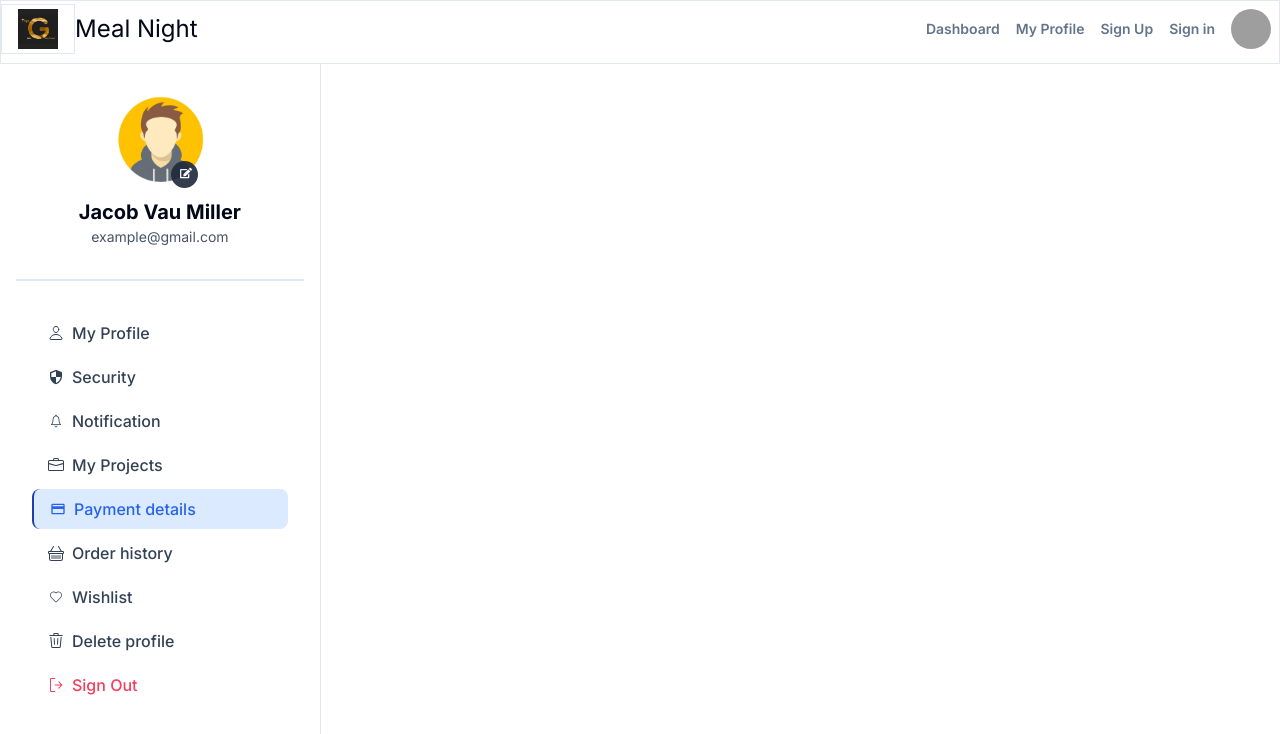
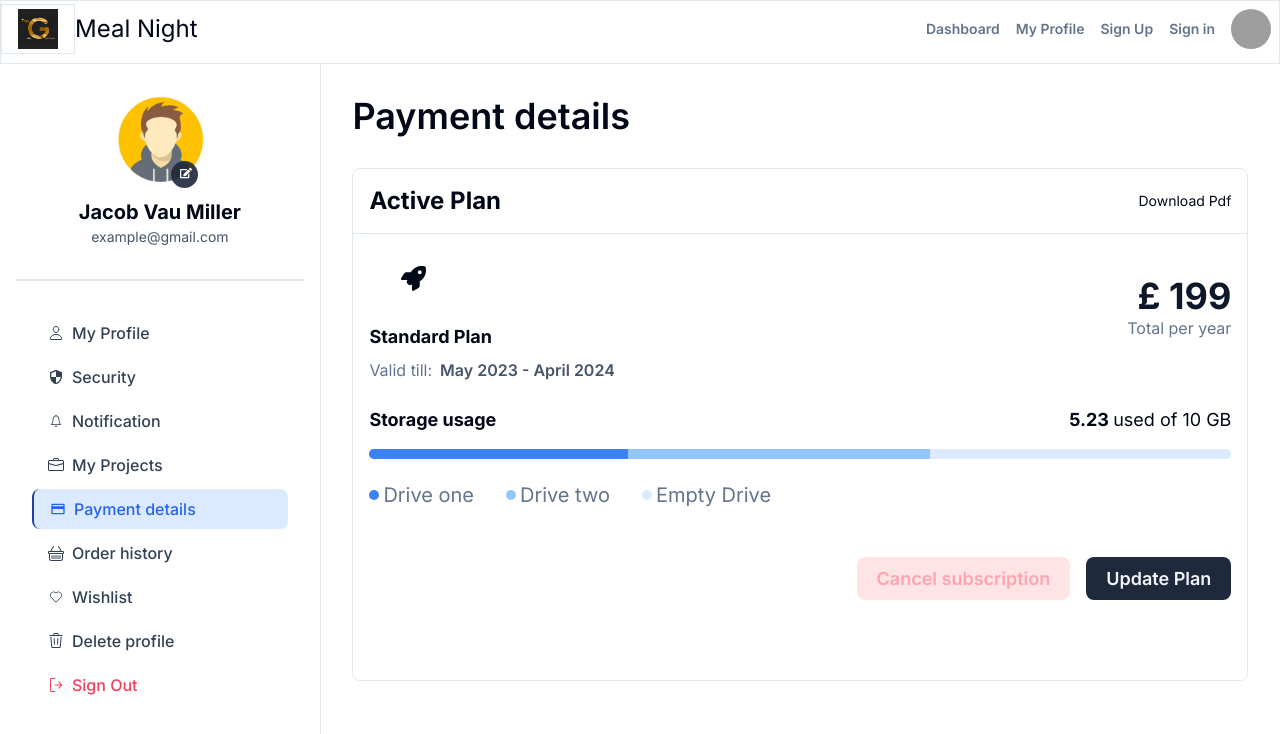
Before and after one commit to Toufiquer/manager-webApp, a Next.js app: page /my-profile/payment-details in a window 1280 px wide. Shown: the top 734 px of the page. Built offline with nearby package versions, Linux system fonts and the light colour scheme; grey boxes are pictures that could not be loaded.

Commit message:
add @ active plan

```diff
--- a/package.json
+++ b/package.json
@@ -17,6 +17,7 @@
     "@radix-ui/react-dropdown-menu": "^2.0.6",
     "@radix-ui/react-label": "^2.0.2",
     "@radix-ui/react-scroll-area": "^1.0.5",
+    "@radix-ui/react-slider": "^1.1.2",
     "@radix-ui/react-slot": "^1.0.2",
     "@radix-ui/react-switch": "^1.0.3",
     "@tanstack/react-query": "^5.32.0",
--- /dev/null
+++ b/src/app/my-profile/payment-details/active-plan.tsx
@@ -0,0 +1,90 @@
+/*
+|-----------------------------------------
+| setting up ActivePlan for the App
+| @author: Toufiquer Rahman<toufiquer.0@gmail.com>
+| @copyright: Toufiquer, May, 2024
+|-----------------------------------------
+*/
+
+import { FaRocket } from "react-icons/fa6";
+
+const commonButtonStyle =
+  "px-5 py-2 rounded-lg font-semibold text-[18px] duration-200 cursor-pointer flex gap-1 items-center";
+const ActivePlan = () => {
+  return (
+    <main className="border rounded-lg py-4">
+      <div className="w-full flex items-center border-b px-4 pb-4 justify-between">
+        <h2 className="text-2xl font-bold">Active Plan</h2>
+        <h2 className="text-sm font-normal">Download Pdf</h2>
+      </div>
+      <div className="px-4">
+        <div className="w-full flex items-center justify-between">
+          <div className="w-full flex flex-col">
+            <div className="p-8">
+              <FaRocket className="w-[25px] h-[25px]" />
+            </div>
+            <h3 className="text-[18px] pb-2 font-bold">Standard Plan</h3>
+            <p className="text-slate-500">
+              Valid till:
+              <span className="text-slate-600 pl-2 font-semibold">
+                May 2023 - April 2024
+              </span>
+            </p>
+          </div>
+          <div className="flex-col flex min-w-[150px]">
+            <div className="font-bold text-slate-900 text-4xl flex items-center justify-end">
+              &pound; 199
+            </div>
+            <div className="font-normal text-slate-500 flex items-center justify-end">
+              Total per year
+            </div>
+          </div>
+        </div>
+        <div className="w-full mt-6 flex items-center justify-between">
+          <h4 className="text-[18px] font-bold">Storage usage</h4>
+          <h4 className="text-[18px] font-bold">
+            5.23 <span className="font-normal">used of 10 GB</span>
+          </h4>
+        </div>
+        <div className="py-4">
+          <div className="relative rounded-full">
+            <div className="w-full h-[10px] bg-blue-100 absolute left-0 top-0 rounded-l-full rounded-r-full" />
+            <div className="w-[65%] h-[10px] bg-blue-300 absolute left-0 top-0 rounded-l-full" />
+            <div className="w-[30%] h-[10px] bg-blue-500 absolute left-0 top-0 rounded-l-full" />
+          </div>
+          <div className="pt-8">
+            <div className="w-full flex items-center justify-start gap-8">
+              <div className="flex items-center justify-start gap-1">
+                <div className="w-[10px] h-[10px] bg-blue-500 rounded-full" />
+                <h2 className="text-xl text-slate-500">Drive one</h2>
+              </div>
+              <div className="flex items-center justify-start gap-1">
+                <div className="w-[10px] h-[10px] bg-blue-300 rounded-full" />
+                <h2 className="text-xl text-slate-500">Drive two</h2>
+              </div>
+              <div className="flex items-center justify-start gap-1">
+                <div className="w-[10px] h-[10px] bg-blue-100 rounded-full" />
+                <h2 className="text-xl text-slate-500">Empty Drive</h2>
+              </div>
+            </div>
+          </div>
+          <div className="py-12">
+            <div className="w-full flex items-center justify-end gap-4">
+              <div
+                className={`${commonButtonStyle} bg-rose-100 text-rose-300 hover:bg-rose-500 hover:text-white`}
+              >
+                Cancel subscription
+              </div>
+              <div
+                className={`${commonButtonStyle}  bg-slate-800 text-slate-100 hover:bg-slate-950 hover:text-white`}
+              >
+                Update Plan
+              </div>
+            </div>
+          </div>
+        </div>
+      </div>
+    </main>
+  );
+};
+export default ActivePlan;
--- a/src/app/my-profile/payment-details/page.tsx
+++ b/src/app/my-profile/payment-details/page.tsx
@@ -5,7 +5,14 @@
 | @copyright: Toufiquer, May, 2024
 |-----------------------------------------
 */
+import ActivePlan from "./active-plan";
+
 const PaymentDetails = () => {
-  return <main></main>;
+  return (
+    <main className="max-w-4xl mx-auto flex flex-col">
+      <h2 className="py-8 text-4xl font-semibold">Payment details</h2>
+      <ActivePlan />
+    </main>
+  );
 };
 export default PaymentDetails;
--- /dev/null
+++ b/src/components/ui/slider.tsx
@@ -0,0 +1,28 @@
+"use client"
+
+import * as React from "react"
+import * as SliderPrimitive from "@radix-ui/react-slider"
+
+import { cn } from "@/lib/utils"
+
+const Slider = React.forwardRef<
+  React.ElementRef<typeof SliderPrimitive.Root>,
+  React.ComponentPropsWithoutRef<typeof SliderPrimitive.Root>
+>(({ className, ...props }, ref) => (
+  <SliderPrimitive.Root
+    ref={ref}
+    className={cn(
+      "relative flex w-full touch-none select-none items-center",
+      className
+    )}
+    {...props}
+  >
+    <SliderPrimitive.Track className="relative h-2 w-full grow overflow-hidden rounded-full bg-secondary">
+      <SliderPrimitive.Range className="absolute h-full bg-primary" />
+    </SliderPrimitive.Track>
+    <SliderPrimitive.Thumb className="block h-5 w-5 rounded-full border-2 border-primary bg-background ring-offset-background transition-colors focus-visible:outline-none focus-visible:ring-2 focus-visible:ring-ring focus-visible:ring-offset-2 disabled:pointer-events-none disabled:opacity-50" />
+  </SliderPrimitive.Root>
+))
+Slider.displayName = SliderPrimitive.Root.displayName
+
+export { Slider }
```
Also changed, not shown: 1 other file (tests, documents, lock files or other folders).
